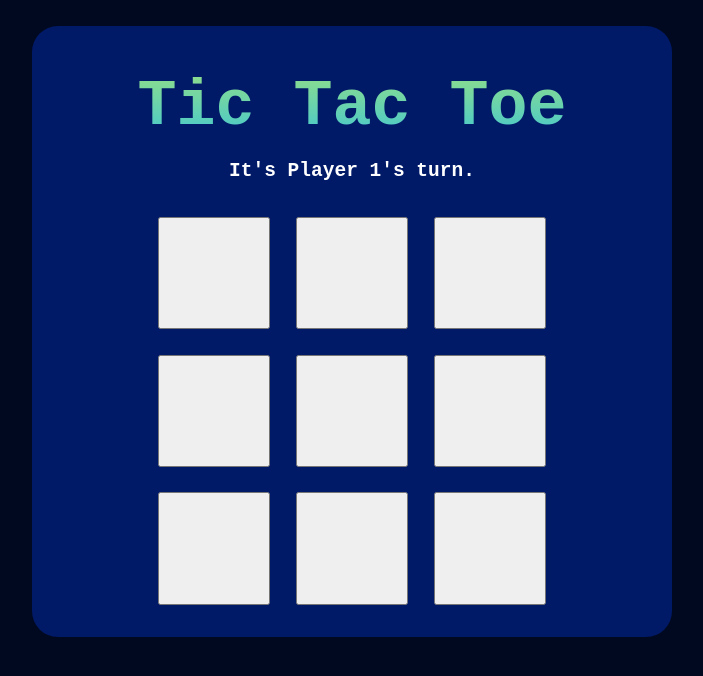
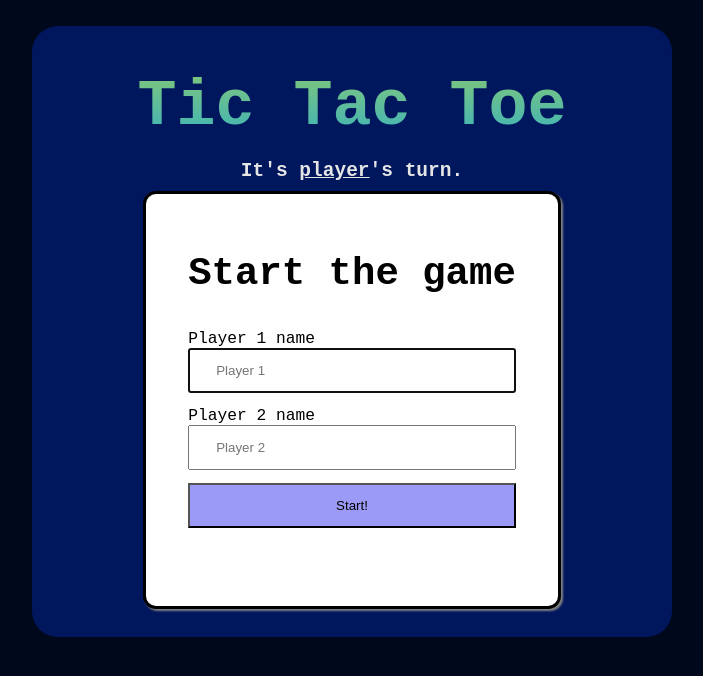
Before and after one commit to hansojuhan/js-projects-tictactoe, a plain HTML site: page index.html in a window 1280 px wide. Shown: the whole page, without its empty margins (288-991 px from the left). Drawn offline with Linux system fonts and the light colour scheme.

Commit message:
Added start game dialog. Bug: won't close

```diff
--- a/index.html
+++ b/index.html
@@ -10,6 +10,7 @@
 </head>
 <body class="unselectable">
 
+    <!-- Info -->
     <div class="info">
       <h1>Tic Tac Toe</h1>
       <h2 id="active-player" >It's <span>player</span>'s turn.</h2>
@@ -27,6 +28,25 @@
       <div class="cell"><button data-row="2" data-column="2"></button></div>
     </div>
 
+    <!-- Start modal -->
+    <dialog id="start-game">
+      <form>
+        <h2>Start the game</h2>
+        <div>
+          <label for="player-1-name">Player 1 name</label>
+          <input name="player-1-name" type="text" placeholder="Player 1" autofocus>
+        </div>
+
+        <div>
+          <label for="player-2-name">Player 2 name</label>
+          <input name="player-2-name" type="text" placeholder="Player 2" autofocus>
+        </div>
+
+        <button id="start-game-button" type="button">Start!</button>
+      </form>
+    </dialog>
+
+    <!-- Javascript -->
     <script src="script.js"></script>
 
 </body>
--- a/script.js
+++ b/script.js
@@ -3,11 +3,11 @@ let game;
 // Set up button event listeners
 window.onload = function() {
 
-  game = GameController();
-  ScreenController.updateScreen();
+  // game = GameController();
+  // ScreenController.updateScreen();
 
   // Loop for adding event listeners for all cells
-  document.querySelectorAll('button').forEach(button => {
+  document.querySelectorAll('.cell button').forEach(button => {
 
     button.addEventListener('click', function() {
 
@@ -19,6 +19,38 @@ window.onload = function() {
     });
   });
 
+  const startGameButton = document.getElementById('start-game-button');
+  startGameButton.addEventListener('click', startGameClick, false);
+
+  const startGameModal = document.getElementById('start-game');
+  startGameModal.showModal();
+}
+
+function startGameClick(event) {
+  // Prevent default form submission
+  event.preventDefault();
+
+  // Select the form in order to validate the fields
+  const form = document.querySelector('form');
+  if (!form.checkValidity()) {
+    form.reportValidity();
+    return;
+  }
+
+  // Get names
+  const name1 = document.querySelector('input[name="player-1-name"]').value;
+  const name2 = document.querySelector('input[name="player-2-name"]').value;
+
+  // Start a new game
+  game = new GameController(name1, name2);
+
+  // Close modal
+  const startGameModal = document.getElementById('start-game');
+  startGameModal.close();
+  startGameModal.removeAttribute('open'); // Manually hide modal
+
+  // Refresh screen
+  ScreenController.updateScreen();
 }
 
 // Gameboard object
@@ -242,7 +274,7 @@ const ScreenController = {
     const updatedBoard = game.getBoard();
 
     // Update gameboard
-    document.querySelectorAll('button').forEach( button => {
+    document.querySelectorAll('.cell button').forEach( button => {
 
       // Clear current board display
       button.innerHTML = '';
--- a/style.css
+++ b/style.css
@@ -80,3 +80,43 @@ h1 {
   -ms-user-select: none;
   user-select: none;
 }
+
+/* Modal */
+#start-game {
+  border-radius: 1rem;
+  box-shadow: 2px 2px 2px gray;
+
+  height: 45vh;
+  width: 45vh;
+
+  display: flex;
+  justify-content: center;
+
+  font-size: 2rem;
+}
+
+#start-game form div {
+  display: flex;
+  flex-direction: column;
+  margin-bottom: 1rem;
+
+  width: 100%;
+}
+
+#start-game form label {
+  font-size: 1.25rem;
+}
+
+#start-game form input {
+  padding: 1rem 2rem;
+}
+
+#start-game form button {
+  width: 100%;
+  padding: 1rem 2rem;
+  background-color: rgb(155, 155, 247);
+}
+
+#start-game form button:hover {
+  background-color: rgb(217, 217, 251);
+}
```
